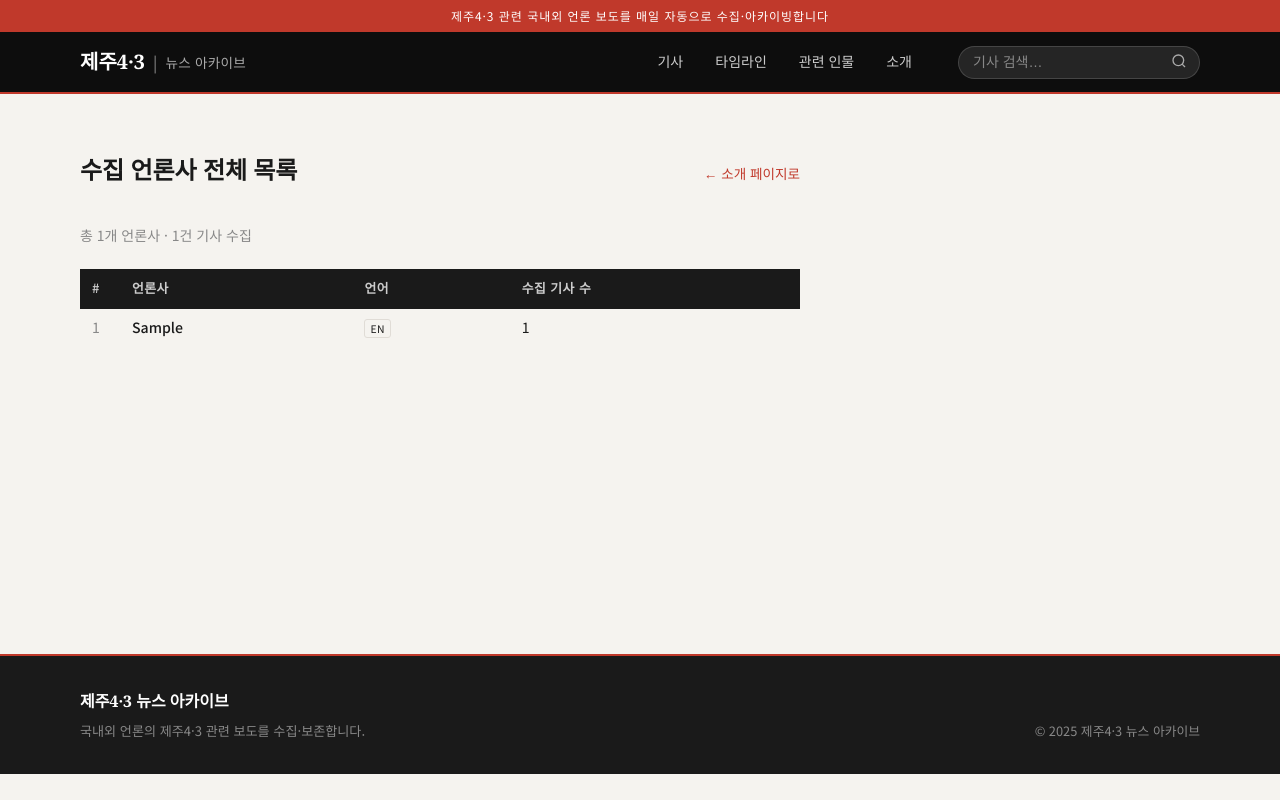
After one commit to banyoungkwan/jeju43-news-archive, a Flask app: page /outlets in a window 1280 px wide. The commit adds this page. Run offline with Flask 3, Linux system fonts and the light colour scheme; tables that the repository leaves empty hold one stand-in row (values such as "Sample post"); data that the repository does not hold is empty.

Commit message:
Redesign about page: creator box, top-10 outlets, new outlets page
- Replace creator section with styled .about-creator box (ref: jeju43-archive)
- Show only top 10 outlets on about page with '+ N개 더 보기' link
- Add /outlets route and outlets.html for full outlet list
- Add .about-creator and .outlet-table CSS

Co-Authored-By: Claude Sonnet 4.6 <noreply@anthropic.com>

```diff
--- a/app.py
+++ b/app.py
@@ -268,6 +268,13 @@ def about():
     return render_template('about.html', outlets=outlets, stats=stats)
 
 
+@app.route('/outlets')
+def outlets_all():
+    outlets = db.get_outlets()
+    stats   = db.get_stats()
+    return render_template('outlets.html', outlets=outlets, stats=stats)
+
+
 # ── API: 스크래핑 트리거 (GitHub Actions용) ───────────────────
 
 @app.route('/api/scrape', methods=['POST'])
--- a/static/css/style.css
+++ b/static/css/style.css
@@ -1204,6 +1204,39 @@ img { max-width: 100%; display: block; }
 .footer-desc { font-size: .82rem; }
 .footer-right { font-size: .8rem; }
 
+/* ─── 소개 페이지 ───────────────────────────────────────── */
+.about-creator {
+  background: var(--light);
+  border: 1px solid var(--border);
+  border-radius: 6px;
+  padding: 1.4rem 1.6rem;
+  font-size: .88rem;
+  line-height: 1.85;
+  color: var(--mid);
+  margin-top: 20px;
+}
+.about-creator a { color: var(--accent); }
+.about-creator a:hover { text-decoration: underline; }
+
+.outlet-table { width: 100%; border-collapse: collapse; font-size: .88rem; }
+.outlet-table th {
+  text-align: left;
+  padding: 8px 12px;
+  border-bottom: 2px solid var(--dark);
+  font-size: .8rem;
+  text-transform: uppercase;
+  letter-spacing: .04em;
+}
+.outlet-table td { padding: 7px 12px; border-bottom: 1px solid var(--border); }
+.outlet-table tbody tr:hover { background: var(--light); }
+.outlet-table .more-row td {
+  text-align: center;
+  padding: 10px;
+  color: var(--accent);
+  font-size: .85rem;
+  font-weight: 600;
+}
+
 /* ─── 유틸 ──────────────────────────────────────────────── */
 .section-pad { padding: 48px 0; }
 .mt-32 { margin-top: 32px; }
--- /dev/null
+++ b/templates/outlets.html
@@ -0,0 +1,47 @@
+{% extends "base.html" %}
+
+{% block title %}수집 언론사 전체 목록 — 제주4·3 뉴스 아카이브{% endblock %}
+
+{% block content %}
+<div class="about-page">
+  <div class="container">
+    <div class="about-content">
+
+      <div style="display:flex; align-items:baseline; justify-content:space-between; margin-bottom:8px;">
+        <h1 style="font-size:1.5rem;">수집 언론사 전체 목록</h1>
+        <a href="{{ url_for('about') }}" style="font-size:.85rem; color:var(--accent);">← 소개 페이지로</a>
+      </div>
+      <p style="color:var(--muted); font-size:.875rem; margin-bottom:20px;">
+        총 {{ outlets|length }}개 언론사 · {{ stats.total }}건 기사 수집
+      </p>
+
+      <table class="outlet-table">
+        <thead>
+          <tr>
+            <th>#</th>
+            <th>언론사</th>
+            <th>언어</th>
+            <th>수집 기사 수</th>
+          </tr>
+        </thead>
+        <tbody>
+          {% for o in outlets %}
+          <tr>
+            <td style="color:var(--muted); width:40px;">{{ loop.index }}</td>
+            <td>
+              <a href="{{ url_for('articles') }}?outlet={{ o.media_outlet | urlencode }}"
+                 style="color:var(--dark); font-weight:500;">
+                {{ o.media_outlet }}
+              </a>
+            </td>
+            <td><span class="card-lang">{{ o.language }}</span></td>
+            <td>{{ o.cnt }}</td>
+          </tr>
+          {% endfor %}
+        </tbody>
+      </table>
+
+    </div>
+  </div>
+</div>
+{% endblock %}
```
Also changed, not shown: templates/about.html (+15 -8 lines).
